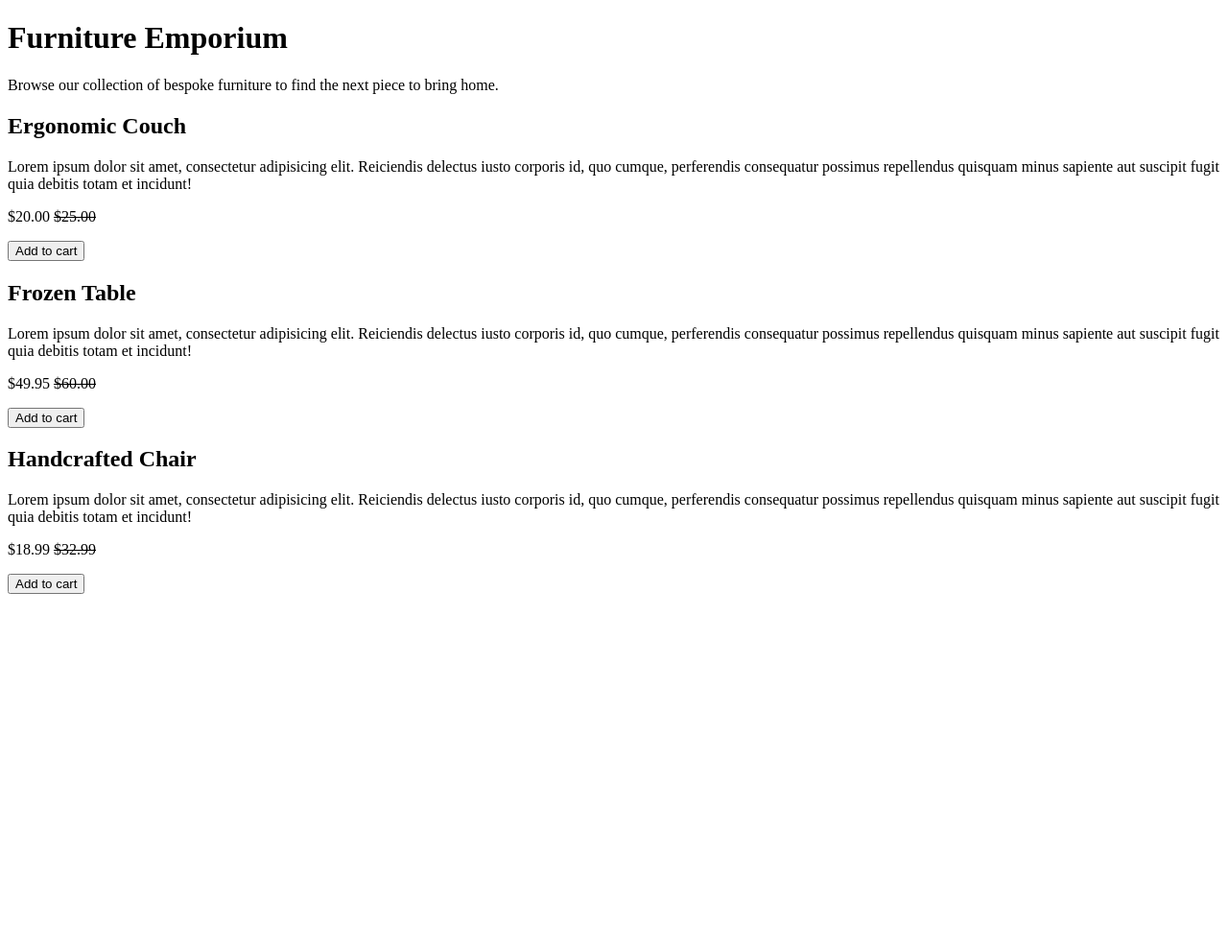
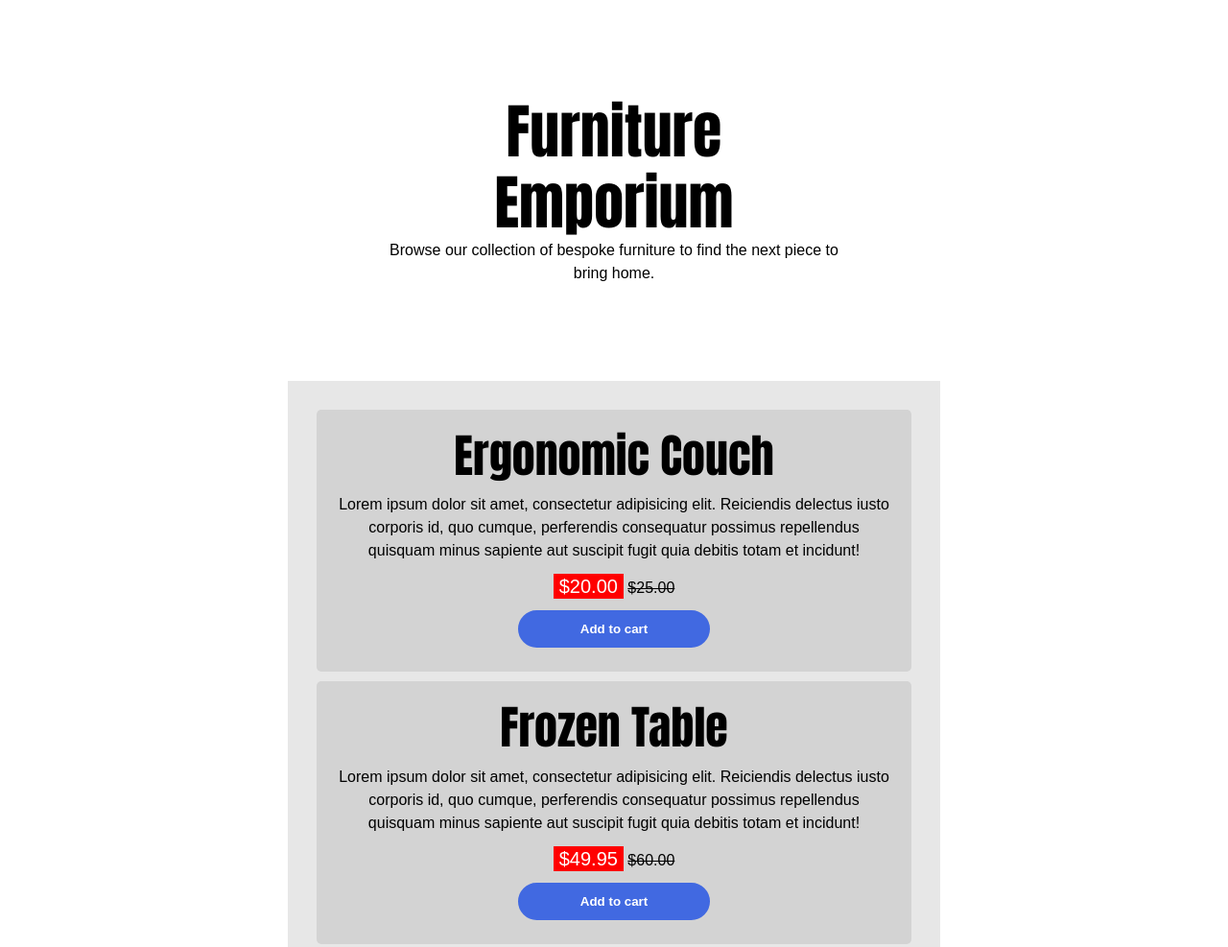
Before and after one commit to aidanhenning/Unit1.FurnitureEmporium, a plain HTML site: page index.html in a window 1280 px wide. Shown: the top 987 px of the page at 96% size. Before the commit the page ends 800 px from the top, so only its background shows below. Drawn offline with Linux system fonts and the light colour scheme.

Commit message:
Added CSS styling to whole page

```diff
--- a/index.css
+++ b/index.css
@@ -0,0 +1,91 @@
+/* ----- GLOBAL SELECTORS ----- */
+
+* {
+  box-sizing: border-box;
+  padding: 0;
+  margin: 0;
+}
+
+h1 {
+  font-weight: 700;
+  font-style: normal;
+  text-decoration: none;
+  text-transform: none;
+  text-align: center;
+  line-height: 1.2;
+  font-size: 62px;
+  font-family: Impact, Haettenschweiler, "Arial Narrow Bold", sans-serif;
+}
+h2 {
+  font-weight: 700;
+  font-style: normal;
+  text-decoration: none;
+  text-transform: none;
+  text-align: center;
+  line-height: 1.2;
+  font-size: 48px;
+  font-family: Impact, Haettenschweiler, "Arial Narrow Bold", sans-serif;
+  margin-bottom: 10px;
+}
+p {
+  font-weight: 400;
+  font-style: normal;
+  text-decoration: none;
+  text-transform: none;
+  text-align: center;
+  line-height: 1.5;
+  font-size: 16px;
+  font-family: sans-serif;
+  margin-bottom: 10px;
+}
+
+/* ----- COMPONENTS ----- */
+
+button {
+  font-weight: 600;
+  padding: 10px;
+  border: 2px solid;
+  border-radius: 20px;
+  width: 200px;
+  display: block;
+  margin: 5px auto;
+}
+.button-primary {
+  background-color: royalblue;
+  border-color: royalblue;
+  color: white;
+}
+.button-primary:hover,
+.button-primary:active {
+  background-color: rgb(55, 88, 189);
+  border-color: rgb(55, 88, 189);
+  color: white;
+}
+.sale-price {
+  font-size: 20px;
+  background-color: red;
+  color: white;
+  padding: 2px 6px;
+}
+
+/* ----- SECTIONS ----- */
+
+main {
+  margin: 100px 300px;
+}
+
+header {
+  margin: 100px;
+}
+
+.collection {
+  background-color: rgb(231, 231, 231);
+  padding: 20px;
+}
+
+article {
+  background-color: lightgrey;
+  border-radius: 5px;
+  padding: 20px;
+  margin: 10px;
+}
--- a/index.html
+++ b/index.html
@@ -13,6 +13,8 @@
           bring home.
         </p>
       </header>
+
+      <div class="collection">
         <article>
           <h2>Ergonomic Couch</h2>
           <p>
@@ -21,8 +23,8 @@
             possimus repellendus quisquam minus sapiente aut suscipit fugit quia
             debitis totam et incidunt!
           </p>
-        <p>$20.00 <s>$25.00</s></p>
-        <button>Add to cart</button>
+          <p><span class="sale-price">$20.00</span> <s>$25.00</s></p>
+          <button class="button button-primary">Add to cart</button>
         </article>
         <article>
           <h2>Frozen Table</h2>
@@ -32,8 +34,8 @@
             possimus repellendus quisquam minus sapiente aut suscipit fugit quia
             debitis totam et incidunt!
           </p>
-        <p>$49.95 <s>$60.00</s></p>
-        <button>Add to cart</button>
+          <p><span class="sale-price">$49.95</span> <s>$60.00</s></p>
+          <button class="button button-primary">Add to cart</button>
         </article>
         <article>
           <h2>Handcrafted Chair</h2>
@@ -43,9 +45,10 @@
             possimus repellendus quisquam minus sapiente aut suscipit fugit quia
             debitis totam et incidunt!
           </p>
-        <p>$18.99 <s>$32.99</s></p>
-        <button>Add to cart</button>
+          <p><span class="sale-price">$18.99</span> <s>$32.99</s></p>
+          <button class="button button-primary">Add to cart</button>
         </article>
+      </div>
     </main>
   </body>
 </html>
```
Lines whose indentation alone changed are shown as unchanged.
